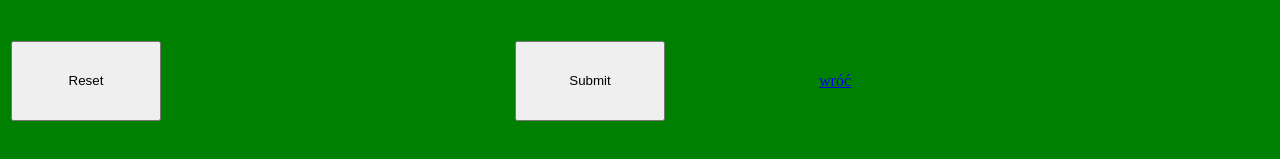
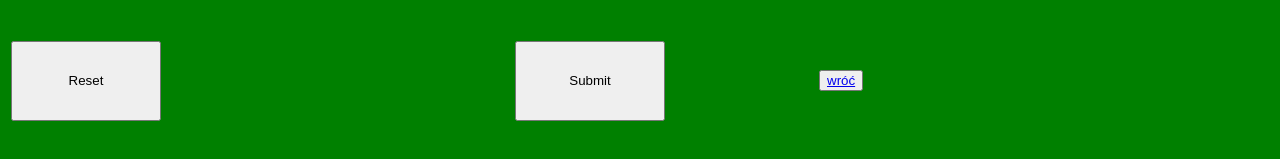
Before and after one commit to Artur070707/Sharaban_Artur_2k2, a plain HTML site: page formularz_Sharaban.html in a window 1280 px wide. Shown: the part 1075-1234 px from the top of the page. Drawn offline with Linux system fonts and the light colour scheme.

Commit message:
Update formularz_Sharaban.html

```diff
--- a/formularz_Sharaban.html
+++ b/formularz_Sharaban.html
@@ -70,7 +70,7 @@ Z jakiego miasta przyjechałeś?
 </TD>
  <TD> <input type="submit" value"=Wyślij formularz" style="height:80px; width:150px"> </TD>
 
- <TD><A HREF="index.html" style="height:80px; width:150px"> wróć </A> </TD>
+ <TD><button><A HREF="index.html" > wróć </A> </button></TD>
 </TR>
  </TABLE>
 </form>
```
